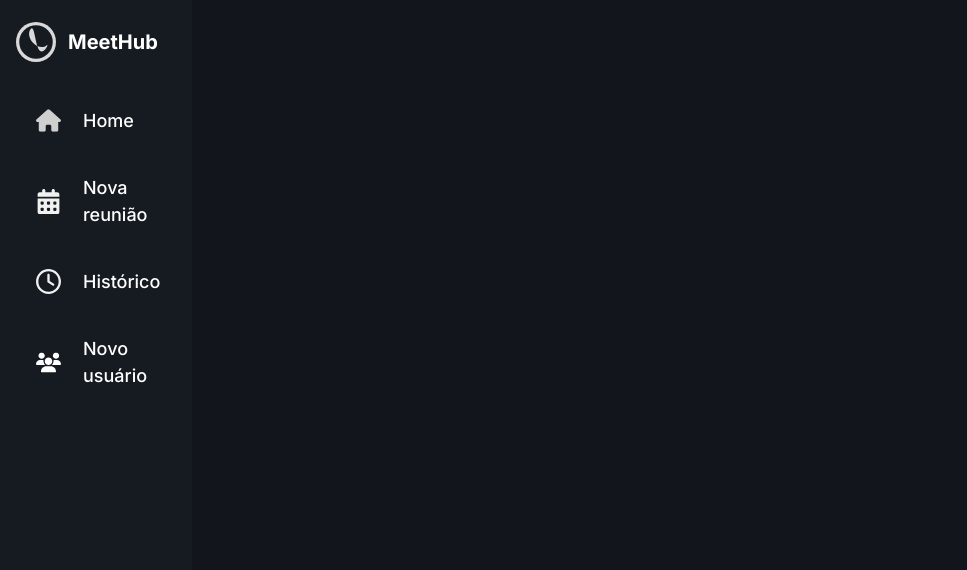
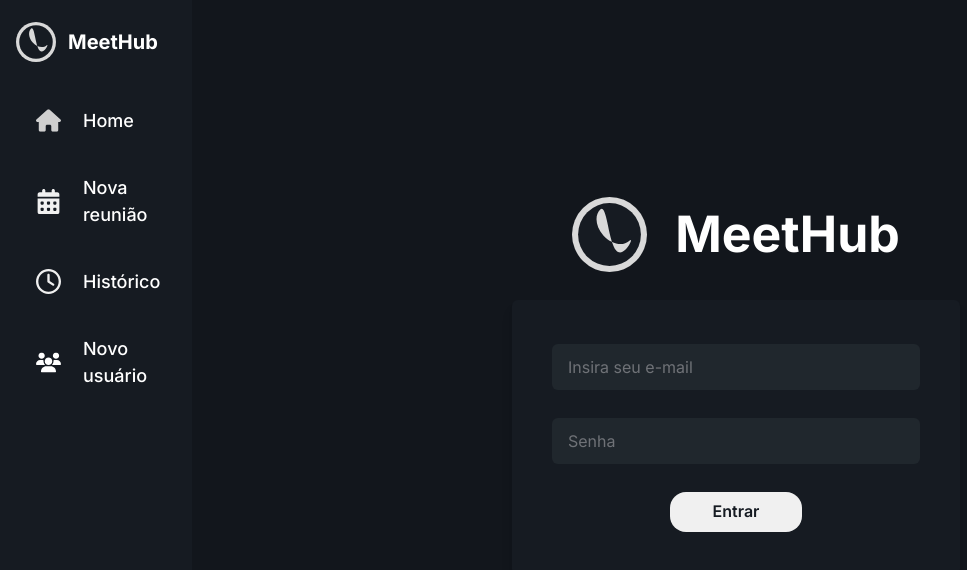
Before and after one commit to apiFatec/API-4-Semestre-SIATT-Frontend, a React (Vite) app in the folder client/: page /login in a window 1280 px wide. Shown: the top 570 px of the page, without its empty margins (0-967 px from the left). Built offline with nearby package versions, Linux system fonts and the light colour scheme; the HTML template or start-up script is replaced by a standard one.

Commit message:
criação da tela login

```diff
--- /dev/null
+++ b/client/src/pages/Login.tsx
@@ -0,0 +1,76 @@
+import {
+    Button,
+    Flex,
+    FormControl,
+    Text,
+    Image,
+    Input,
+    Stack,
+    useColorModeValue,
+  } from '@chakra-ui/react'
+
+import Logo from "../assets/logo.svg";
+
+const Login = () => {
+    return(
+    <Flex
+      minH={'100vh'}
+      minW={'85%'}
+      align={'center'}
+      justify={'center'}
+      direction={'column'}>
+        <Stack direction={'row'}>
+            <Image src={Logo} paddingEnd={'5'} h={'75'}/>
+            <Text fontSize="50px" fontWeight="700">
+            MeetHub
+            </Text>
+        </Stack>
+      <Stack
+        spacing={7}
+        w={'full'}
+        h={'275'}
+        justify={'center'}
+        maxW={'md'}
+        align={'center'}
+        bg={useColorModeValue('#161B22', 'gray.700')}
+        rounded={'md'}
+        boxShadow={'lg'}
+        p={10}
+        my={7}>
+        <FormControl id="email" isRequired>
+          <Input
+            placeholder="Insira seu e-mail"
+            _placeholder={{ color: '#6F7277' }}
+            type="email"
+            bg="customInputBackground"
+            border={"none"}
+            h={'46'}
+          />
+        </FormControl>
+        <FormControl id="password" isRequired>
+          <Input type="password"
+            bg="customInputBackground"
+            placeholder="Senha"
+            _placeholder={{ color: '#6F7277' }}
+            border={"none"}
+            h={'46'}
+            />
+        </FormControl>
+        <Stack spacing={6}>
+          <Button
+            bg={'#F0F0F0'}
+            color={'#161B22'}
+            w={"132px"}
+            rounded={"16"}
+            _hover={{
+              bg: '#6F7277',
+            }}>
+            Entrar
+          </Button>
+        </Stack>
+      </Stack>
+    </Flex>
+    )
+}
+
+export default Login
--- a/client/src/routes/Routes.tsx
+++ b/client/src/routes/Routes.tsx
@@ -10,6 +10,7 @@ import Historico from "../pages/Historico";
 import NovoUsuario from "../pages/NovoUsuario";
 import Sidebar from "../components/Sidebar";
 import { Flex } from "@chakra-ui/react";
+import Login from "../pages/Login";
 
 const AppRoutes = () => {
   return (
@@ -17,6 +18,7 @@ const AppRoutes = () => {
       <Flex>
         <Sidebar />
         <Routes>
+          <Route path="/login" element={<Login />} />
           <Route path="/home" element={<Home />} />
           <Route path="/novareuniao" element={<NovaReuniao />} />
           <Route path="/novousuario" element={<NovoUsuario />} />
```
